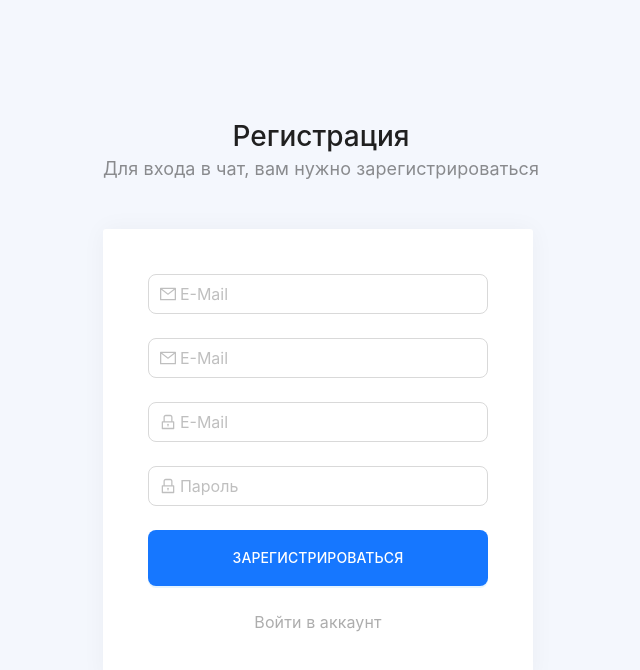
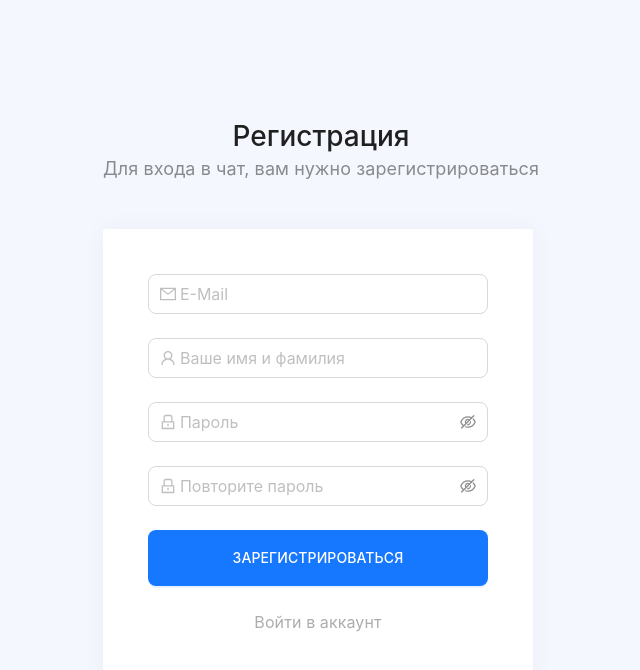
Before and after one commit to VasilenkoYurii/jun-chat, a React (Vite) app: page /signup in a window 1280 px wide. Shown: the top 670 px of the page, without its empty margins (319-959 px from the left). Built offline with nearby package versions, Linux system fonts and the light colour scheme.

Commit message:
added validation form

```diff
--- a/src/components/index.ts
+++ b/src/components/index.ts
@@ -10,5 +10,5 @@ export { default as IconReaded } from "./IconReaded/IconReaded";
 // export { default as Avatar } from "./Avatar";
 // export { default as Status } from "./Status";
 // export { default as ChatInput } from "./ChatInput";
-// export { default as FormField } from "./FormField";
+// export { default as FormField } from "./FormField/FormField";
 // export { default as UploadFiles } from "./UploadFiles";
--- a/src/modules/LoginForm/components/LoginForm.tsx
+++ b/src/modules/LoginForm/components/LoginForm.tsx
@@ -1,10 +1,40 @@
 import { Form, Input } from "antd";
-import { MailOutlined, LockOutlined } from "@ant-design/icons";
+import {
+  MailOutlined,
+  LockOutlined,
+  EyeTwoTone,
+  EyeInvisibleOutlined,
+} from "@ant-design/icons";
 import { Link } from "react-router-dom";
-
+import validateField from "@/utils/helpers/validateField";
 import { Button, Block } from "../../../components";
 
-const LoginForm = () => {
+interface LoginFormProps {
+  values: {
+    email: string;
+    password: string;
+  };
+  touched: any;
+  errors: any;
+  handleChange: any;
+  handleBlur: any;
+  handleSubmit: any;
+  isValid: any;
+  isSubmitting: any;
+}
+
+const LoginForm = (props: LoginFormProps) => {
+  const {
+    values,
+    touched,
+    errors,
+    handleChange,
+    handleBlur,
+    handleSubmit,
+    isValid,
+    isSubmitting,
+  } = props;
+
   return (
     <div>
       <div className="auth__top">
@@ -12,13 +42,10 @@ const LoginForm = () => {
         <p>Пожалуйста, войдите в свой аккаунт</p>
       </div>
       <Block>
-        <Form
-          // onFinish={handleSubmit}
-          className="login-form"
-        >
+        <Form onFinish={handleSubmit} className="login-form">
           <Form.Item
-            // validateStatus={validateField("email", touched, errors)}
-            // help={!touched.email ? "" : errors.email}
+            validateStatus={validateField("email", touched, errors)}
+            help={!touched.email ? "" : errors.email}
             hasFeedback
           >
             <Input
@@ -26,32 +53,35 @@ const LoginForm = () => {
               prefix={<MailOutlined style={{ color: "rgba(0,0,0,.25)" }} />}
               size="large"
               placeholder="E-Mail"
-              // value={values.email}
-              // onChange={handleChange}
-              // onBlur={handleBlur}
+              value={values.email}
+              onChange={handleChange}
+              onBlur={handleBlur}
             />
           </Form.Item>
           <Form.Item
-            // validateStatus={validateField("password", touched, errors)}
-            // help={!touched.password ? "" : errors.password}
+            validateStatus={validateField("password", touched, errors)}
+            help={!touched.password ? "" : errors.password}
             hasFeedback
           >
-            <Input
+            <Input.Password
               id="password"
               prefix={<LockOutlined style={{ color: "rgba(0,0,0,.25)" }} />}
               size="large"
               type="password"
               placeholder="Пароль"
-              // value={values.password}
-              // onChange={handleChange}
-              // onBlur={handleBlur}
+              value={values.password}
+              onChange={handleChange}
+              onBlur={handleBlur}
+              iconRender={(visible) =>
+                visible ? <EyeTwoTone /> : <EyeInvisibleOutlined />
+              }
             />
           </Form.Item>
           <Form.Item>
-            {/* {isSubmitting && !isValid && <span>Ошибка!</span>} */}
+            {isSubmitting && !isValid && <span>Ошибка!</span>}
             <Button
-              // disabled={isSubmitting}
-              // onClick={handleSubmit}
+              disabled={isSubmitting}
+              onClick={handleSubmit}
               type="primary"
               size="large"
             >
--- a/src/modules/LoginForm/containers/LoginForm.ts
+++ b/src/modules/LoginForm/containers/LoginForm.ts
@@ -0,0 +1,26 @@
+import { withFormik } from "formik";
+
+import LoginForm from "../components/LoginForm";
+
+import validateForm from "@/utils/helpers/validateForm";
+
+const LoginFormContainer = withFormik({
+  enableReinitialize: true,
+  mapPropsToValues: () => ({
+    email: "",
+    password: "",
+  }),
+  validate: (values) => {
+    let errors = {};
+
+    validateForm({ isAuth: true, values, errors });
+
+    return errors;
+  },
+  handleSubmit: (values, { setSubmitting }) => {
+    console.log("awd");
+  },
+  displayName: "LoginForm",
+})(LoginForm);
+
+export default LoginFormContainer;
--- a/src/modules/LoginForm/index.ts
+++ b/src/modules/LoginForm/index.ts
@@ -0,0 +1,3 @@
+import LoginForm from "./containers/LoginForm";
+
+export default LoginForm;
--- a/src/modules/RegisterForm/components/RegisterForm.tsx
+++ b/src/modules/RegisterForm/components/RegisterForm.tsx
@@ -1,16 +1,46 @@
 import { Form, Input } from "antd";
 import {
   MailOutlined,
+  UserOutlined,
   LockOutlined,
+  EyeTwoTone,
+  EyeInvisibleOutlined,
   InfoCircleOutlined,
 } from "@ant-design/icons";
 import { Link } from "react-router-dom";
-
+import validateField from "@/utils/helpers/validateField";
 import { Button, Block } from "../../../components";
 
 const success = false;
 
-const RegisterForm = () => {
+interface RegisterFormProps {
+  values: {
+    email: string;
+    fullname: string;
+    password: string;
+    password_2: string;
+  };
+  touched: any;
+  errors: any;
+  handleChange: any;
+  handleBlur: any;
+  handleSubmit: any;
+  isValid: any;
+  isSubmitting: any;
+}
+
+const RegisterForm = (props: RegisterFormProps) => {
+  const {
+    values,
+    touched,
+    errors,
+    handleChange,
+    handleBlur,
+    handleSubmit,
+    isValid,
+    isSubmitting,
+  } = props;
+
   return (
     <div>
       <div className="auth__top">
@@ -19,13 +49,10 @@ const RegisterForm = () => {
       </div>
       <Block>
         {!success ? (
-          <Form
-            // onFinish={handleSubmit}
-            className="login-form"
-          >
+          <Form onFinish={handleSubmit} className="login-form">
             <Form.Item
-              // validateStatus={validateField("email", touched, errors)}
-              // help={!touched.email ? "" : errors.email}
+              validateStatus={validateField("email", touched, errors)}
+              help={!touched.email ? "" : errors.email}
               hasFeedback
             >
               <Input
@@ -33,62 +60,68 @@ const RegisterForm = () => {
                 prefix={<MailOutlined style={{ color: "rgba(0,0,0,.25)" }} />}
                 size="large"
                 placeholder="E-Mail"
-                // value={values.email}
-                // onChange={handleChange}
-                // onBlur={handleBlur}
+                value={values.email}
+                onChange={handleChange}
+                onBlur={handleBlur}
               />
             </Form.Item>
             <Form.Item
-              // validateStatus={validateField("email", touched, errors)}
-              // help={!touched.email ? "" : errors.email}
+              validateStatus={validateField("fullname", touched, errors)}
+              help={!touched.fullname ? "" : errors.fullname}
               hasFeedback
             >
               <Input
-                id="name"
-                prefix={<MailOutlined style={{ color: "rgba(0,0,0,.25)" }} />}
+                id="fullname"
+                prefix={<UserOutlined style={{ color: "rgba(0,0,0,.25)" }} />}
                 size="large"
-                placeholder="E-Mail"
-                // value={values.email}
-                // onChange={handleChange}
-                // onBlur={handleBlur}
+                placeholder="Ваше имя и фамилия"
+                value={values.fullname}
+                onChange={handleChange}
+                onBlur={handleBlur}
               />
             </Form.Item>
             <Form.Item
-              // validateStatus={validateField("email", touched, errors)}
-              // help={!touched.email ? "" : errors.email}
+              validateStatus={validateField("password", touched, errors)}
+              help={!touched.password ? "" : errors.password}
               hasFeedback
             >
-              <Input
+              <Input.Password
                 id="password"
                 prefix={<LockOutlined style={{ color: "rgba(0,0,0,.25)" }} />}
                 size="large"
-                placeholder="E-Mail"
-                // value={values.email}
-                // onChange={handleChange}
-                // onBlur={handleBlur}
+                placeholder="Пароль"
+                value={values.password}
+                onChange={handleChange}
+                onBlur={handleBlur}
+                iconRender={(visible) =>
+                  visible ? <EyeTwoTone /> : <EyeInvisibleOutlined />
+                }
               />
             </Form.Item>
             <Form.Item
-              // validateStatus={validateField("password", touched, errors)}
-              // help={!touched.password ? "" : errors.password}
+              validateStatus={validateField("password_2", touched, errors)}
+              help={!touched.password_2 ? "" : errors.password_2}
               hasFeedback
             >
-              <Input
-                id="password2"
+              <Input.Password
+                id="password_2"
                 prefix={<LockOutlined style={{ color: "rgba(0,0,0,.25)" }} />}
                 size="large"
                 type="password"
-                placeholder="Пароль"
-                // value={values.password}
-                // onChange={handleChange}
-                // onBlur={handleBlur}
+                placeholder="Повторите пароль"
+                value={values.password_2}
+                onChange={handleChange}
+                onBlur={handleBlur}
+                iconRender={(visible) =>
+                  visible ? <EyeTwoTone /> : <EyeInvisibleOutlined />
+                }
               />
             </Form.Item>
             <Form.Item>
-              {/* {isSubmitting && !isValid && <span>Ошибка!</span>} */}
+              {isSubmitting && !isValid && <span>Ошибка!</span>}
               <Button
-                // disabled={isSubmitting}
-                // onClick={handleSubmit}
+                disabled={isSubmitting}
+                onClick={handleSubmit}
                 type="primary"
                 size="large"
               >
--- a/src/modules/RegisterForm/containers/RegisterForm.ts
+++ b/src/modules/RegisterForm/containers/RegisterForm.ts
@@ -0,0 +1,26 @@
+import { withFormik } from "formik";
+import RegisterForm from "../components/RegisterForm";
+
+import validateForm from "@/utils/helpers/validateForm";
+
+export default withFormik({
+  enableReinitialize: true,
+  mapPropsToValues: () => ({
+    email: "",
+    fullname: "",
+    password: "",
+    password_2: "",
+  }),
+  validate: (values) => {
+    let errors = {};
+    validateForm({ isAuth: false, values, errors });
+    return errors;
+  },
+  handleSubmit: (values, { setSubmitting }) => {
+    console.log("awd");
+
+    return null;
+  },
+
+  displayName: "RegisterForm",
+})(RegisterForm);
--- a/src/modules/RegisterForm/index.ts
+++ b/src/modules/RegisterForm/index.ts
@@ -0,0 +1,3 @@
+import RegisterForm from "./containers/RegisterForm";
+
+export default RegisterForm;
--- a/src/pages/AuthPage/AuthPage.tsx
+++ b/src/pages/AuthPage/AuthPage.tsx
@@ -1,7 +1,7 @@
 import { useLocation } from "react-router";
 
-import LoginForm from "../../modules/LoginForm/components/LoginForm";
-import RegisterForm from "../../modules/RegisterForm/components/RegisterForm";
+import LoginForm from "@/modules/LoginForm";
+import RegisterForm from "@/modules/RegisterForm";
 
 import "./AuthPage.scss";
 
--- /dev/null
+++ b/src/utils/helpers/validateField.ts
@@ -0,0 +1,11 @@
+export default (key: any, touched: any, errors: any) => {
+  if (touched[key]) {
+    if (errors[key]) {
+      return "error";
+    } else {
+      return "success";
+    }
+  } else {
+    return "";
+  }
+};
--- /dev/null
+++ b/src/utils/helpers/validateForm.ts
@@ -0,0 +1,56 @@
+interface Rules {
+  email: (value: string) => void;
+  password: (value: string) => void;
+  password_2: (value: string) => void;
+  fullname: (value: string) => void;
+}
+
+interface ValidateProps {
+  isAuth: boolean;
+  values: {
+    email: string;
+    fullname?: string;
+    password: string;
+    password_2?: string;
+  };
+  errors: any;
+}
+
+export default ({ isAuth, values, errors }: ValidateProps) => {
+  const rules: Rules = {
+    email: (value) => {
+      if (!value) {
+        errors.email = "Введите E-Mail";
+      } else if (!/^[A-Z0-9._%+-]+@[A-Z0-9.-]+\.[A-Z]{2,4}$/i.test(value)) {
+        errors.email = "Неверный E-Mail";
+      }
+    },
+    password: (value) => {
+      if (!value) {
+        errors.password = "Введите пароль";
+      } else if (
+        !isAuth &&
+        !/^(?=.*[a-z])(?=.*[A-Z])(?=.*[0-9])(?=.{8,})/.test(value)
+      ) {
+        errors.password = "Слишком лёгкий пароль";
+      }
+    },
+    password_2: (value) => {
+      if (!isAuth && value !== values.password) {
+        errors.password_2 = "Пароли не совпадают";
+      }
+    },
+    fullname: (value) => {
+      if (!isAuth && !value) {
+        errors.fullname = "Укажите свое имя и фамилию";
+      }
+    },
+  };
+
+  Object.keys(values).forEach((key) => {
+    const rule = rules[key as keyof Rules];
+    if (rule) {
+      rule(values[key as keyof typeof values]!);
+    }
+  });
+};
```
Also changed, not shown: src/components/FormField/FormField.tsx (deleted, +0 -37 lines).
